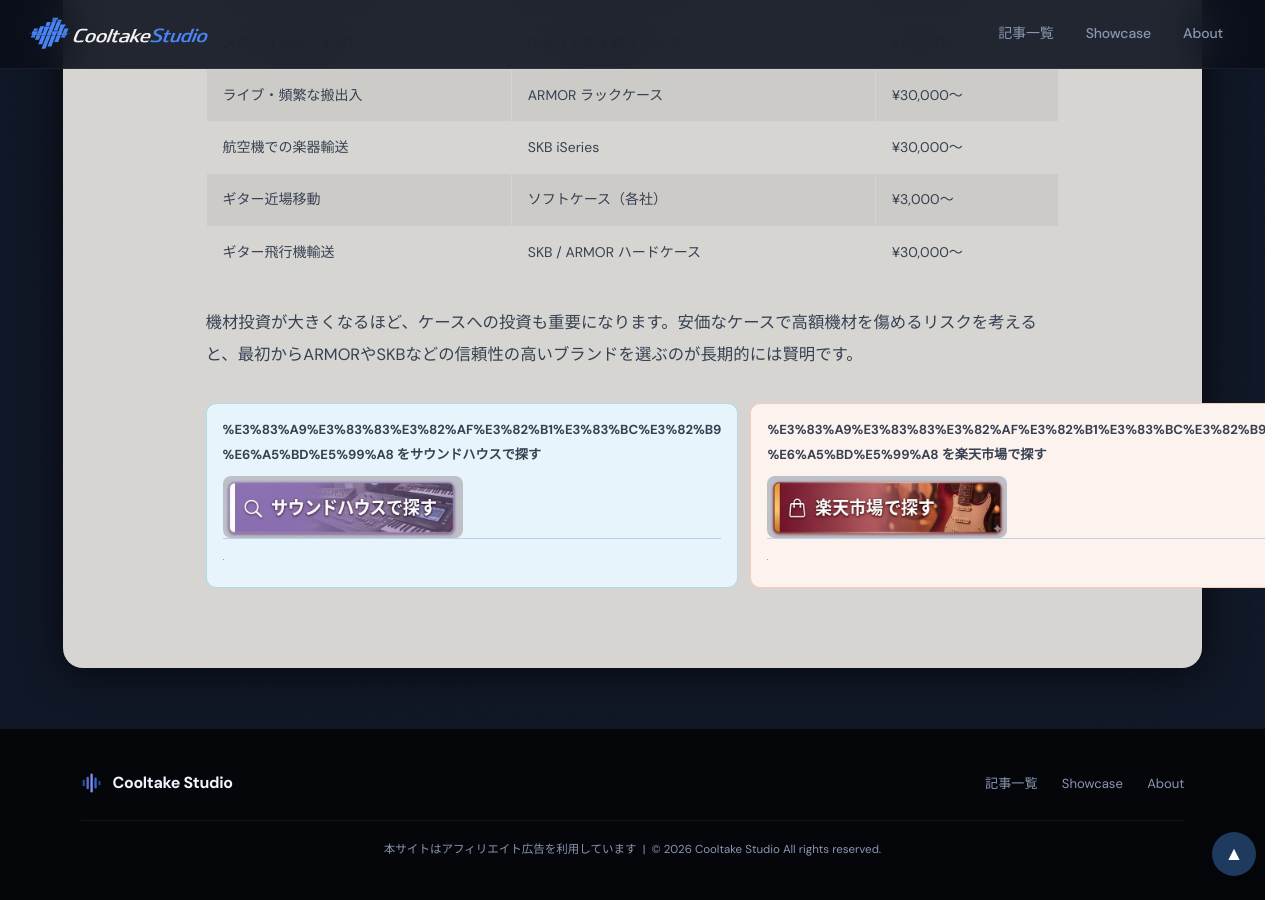
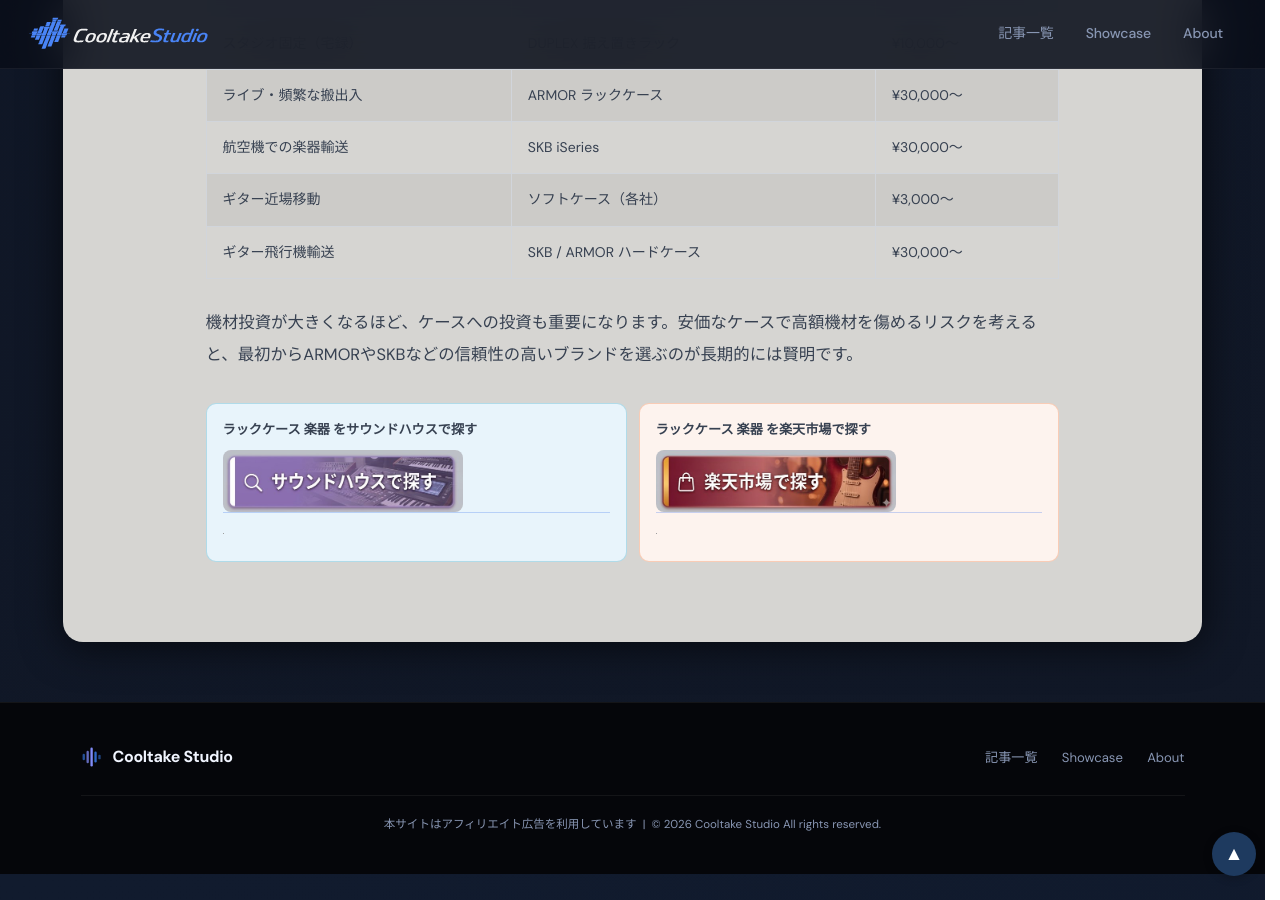
Before and after one commit to cooltake/cooltake-staging, a Jekyll site: the page built from _posts/2026-05-17-rack-case-guide.md, in a window 1280 px wide and 900 px high, scrolled down 6117 px. Built offline with Jekyll 4.4.1, drawn with Linux system fonts in a browser that asks for light colours; some web fonts are replaced; grey boxes are pictures that could not be loaded.

Commit message:
fix: decode URL-encoded keyword labels in shop buttons

```diff
--- a/_posts/2026-05-17-rack-case-guide.md
+++ b/_posts/2026-05-17-rack-case-guide.md
@@ -175,12 +175,12 @@
 
 <div style="display:flex;gap:.75rem;margin:2rem 0;">
 <div style="flex:1;padding:.8rem 1rem 1rem;background:#e8f4fb;border-radius:10px;border:1px solid rgba(8,145,178,.25);">
-<p style="margin:0 0 .5rem;color:#374151;font-size:.82rem;font-weight:bold;">%E3%83%A9%E3%83%83%E3%82%AF%E3%82%B1%E3%83%BC%E3%82%B9 %E6%A5%BD%E5%99%A8 をサウンドハウスで探す</p>
+<p style="margin:0 0 .5rem;color:#374151;font-size:.82rem;font-weight:bold;">ラックケース 楽器 をサウンドハウスで探す</p>
 <a href="https://h.accesstrade.net/sp/cc?rk=01001xqc00os63&url=https%3A%2F%2Fwww.soundhouse.co.jp%2Fsearch%2Findex%2F%3Fsearch_all%3D%25E3%2583%25A9%25E3%2583%2583%25E3%2582%25AF%25E3%2582%25B1%25E3%2583%25BC%25E3%2582%25B9%2520%25E6%25A5%25BD%25E5%2599%25A8" rel="nofollow" referrerpolicy="no-referrer-when-downgrade" style="display:block;text-decoration:none;"><img src="/assets/images/btn-soundhouse.jpg" alt="サウンドハウスで探す" width="240" style="height:auto;border-radius:8px;display:block;"></a>
 <img src="https://h.accesstrade.net/sp/rr?rk=01001xqc00os63" width="1" height="1" border="0" alt="" loading="lazy">
 </div>
 <div style="flex:1;padding:.8rem 1rem 1rem;background:#fdf3ee;border-radius:10px;border:1px solid rgba(234,88,12,.25);">
-<p style="margin:0 0 .5rem;color:#374151;font-size:.82rem;font-weight:bold;">%E3%83%A9%E3%83%83%E3%82%AF%E3%82%B1%E3%83%BC%E3%82%B9 %E6%A5%BD%E5%99%A8 を楽天市場で探す</p>
+<p style="margin:0 0 .5rem;color:#374151;font-size:.82rem;font-weight:bold;">ラックケース 楽器 を楽天市場で探す</p>
 <a href="https://hb.afl.rakuten.co.jp/hgc/0b15ddc7.28c5c9ed.0b15ddc8.5d23dd4d/?pc=https%3A%2F%2Fsearch.rakuten.co.jp%2Fsearch%2Fmall%2F%25E3%2583%25A9%25E3%2583%2583%25E3%2582%25AF%25E3%2582%25B1%25E3%2583%25BC%25E3%2582%25B9%2B%25E6%25A5%25BD%25E5%2599%25A8%2F" rel="nofollow" referrerpolicy="no-referrer-when-downgrade" style="display:block;text-decoration:none;"><img src="/assets/images/btn-rakuten.jpg" alt="楽天市場で探す" width="240" style="height:auto;border-radius:8px;display:block;"></a>
 <img src="//i.moshimo.com/af/i/impression?a_id=5565352&amp;p_id=54&amp;pc_id=54&amp;pl_id=616" width="1" height="1" style="border:none;" alt="" loading="lazy">
 </div>
```
